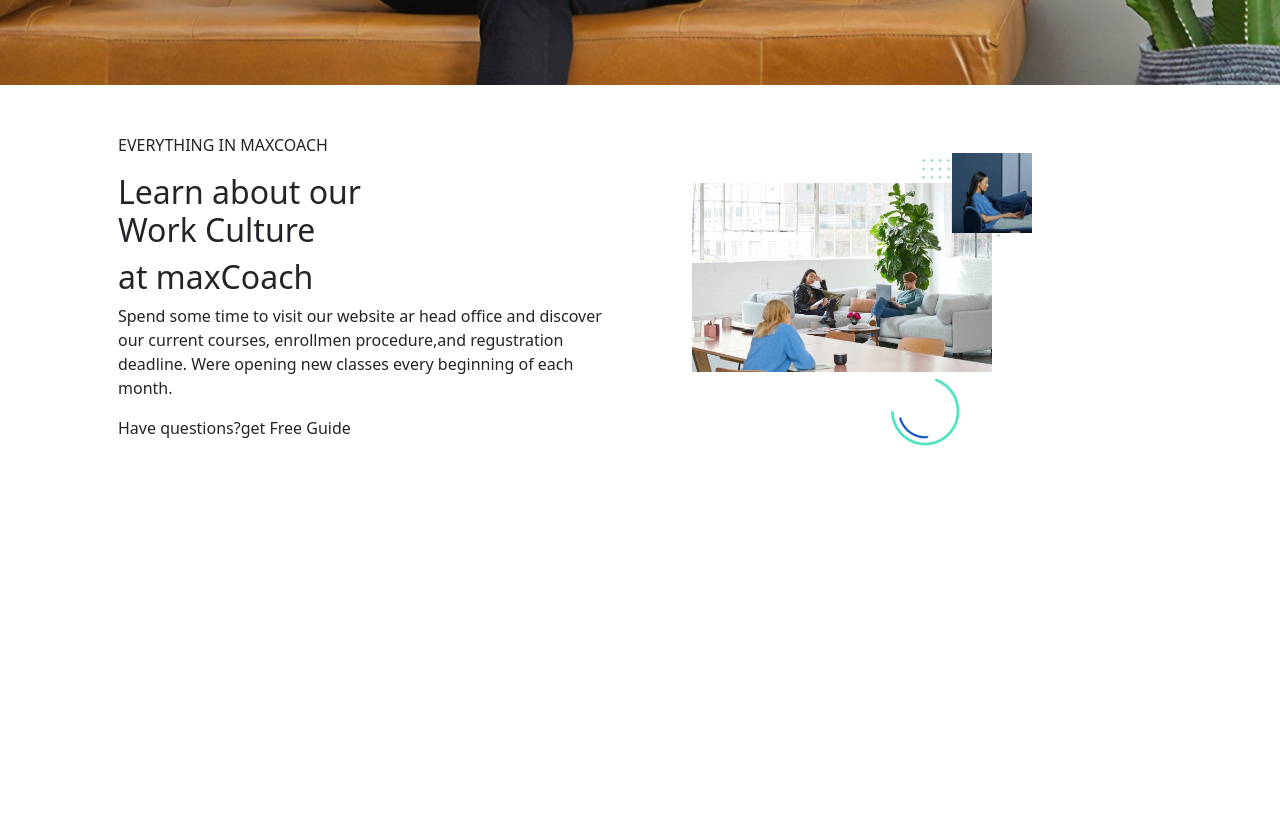
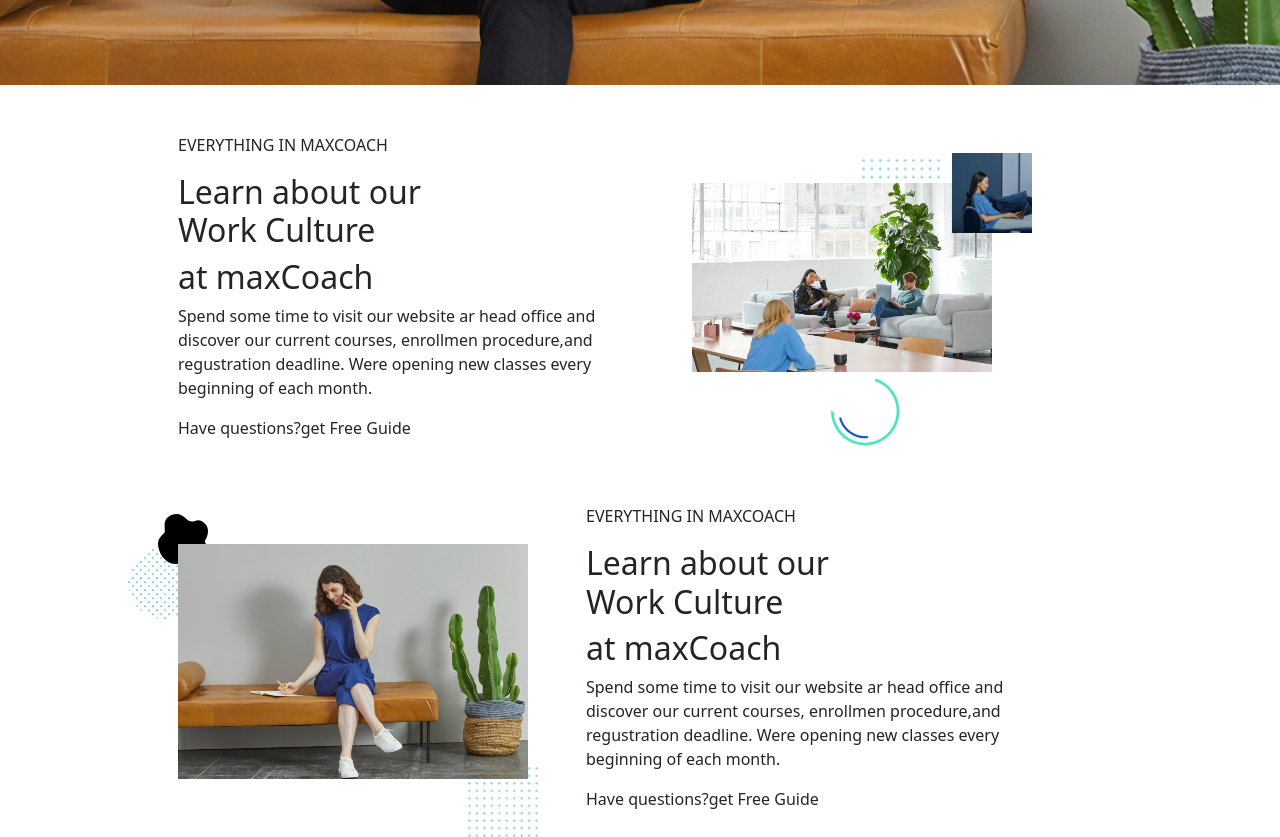
Before and after one commit to Sara-Barbi/proj-html-vuejs, a Vue app: page / in a window 1280 px wide. Shown: the part 580-1417 px from the top of the page. Before the commit the page ends 1036 px from the top, so only its background shows below. Built offline with nearby package versions, Linux system fonts and the light colour scheme.

Commit message:
1 parte main

```diff
--- a/src/components/MAIN.vue
+++ b/src/components/MAIN.vue
@@ -1,20 +1,36 @@
 <template>
   <div class="main">
-    <div class="container">
-      <div class="row mt-5">
-        <div class="col-6  ps-5 ">
+    <div class="containerr">
+      <div class="row mt-5 justify-content-center">
+        <div class="col-5  ps-5 ">
           <p>EVERYTHING IN MAXCOACH</p>
           <h2>Learn about our <h2 class="thinH2">Work Culture</h2>at maxCoach</h2>
           <p>Spend some time to visit our website ar head office and discover our current courses, enrollmen procedure,and regustration deadline. Were opening new classes every beginning of each month.</p>
           <p>Have questions?get Free Guide</p>
         </div>
-        <div class="col-6">
+        <div class="col-5">
           <img class='imgPrinc' src="../assets/image/stock-full-hd-10-ohki1ayywq3cqutettrncduujpoaorifqu4relt2ts.jpg" alt="">
           <img class='imgTop' src="../assets/image/about-us-01-ohkia3qg98rq9vg3s0mn2hkflr1migdqdw370qnegc.jpg" alt="">
           <img class='pattern' src="../assets/image/maxcoach-shape-07-100x100.png" alt="">
           <img class='circle' src="../assets/image/maxcoach-shape-02.png" alt="">
 
+        </div>
+      </div>
+      <div class="row mt-5">
 
+        <div class="col-5">
+          <img class='imgYou' src="../assets/image/stock-full-hd-11-670x450.jpg" alt="">
+          <img src="../assets/image/maxcoach-shape-05-150x150.png" alt="" class='romboPoints'>
+          <img src="../assets/image/svg-0.svg" alt="" class='svgIMG'>
+          <img class='patternPoints' src="../assets/image/maxcoach-shape-07-100x100.png" alt="">
+
+
+        </div>
+        <div class="col-5  ps-5 ">
+          <p>EVERYTHING IN MAXCOACH</p>
+          <h2>Learn about our <h2 class="thinH2">Work Culture</h2>at maxCoach</h2>
+          <p>Spend some time to visit our website ar head office and discover our current courses, enrollmen procedure,and regustration deadline. Were opening new classes every beginning of each month.</p>
+          <p>Have questions?get Free Guide</p>
         </div>
       </div>
     </div>
@@ -47,6 +63,12 @@ export default {
 <style scoped lang="scss">
   @import url("https://cdn.jsdelivr.net/npm/bootstrap-icons@1.8.0/font/bootstrap-icons.css");
   @import '../assets/style/variables.scss';
+
+  .containerr{
+    max-width: 1200px;
+    margin: 0 auto;
+  }
+
   div{
 
     position: relative;
@@ -83,6 +105,37 @@ export default {
 
     }
   }
+  div{
+    position: relative;
+    .imgYou{
+      position: absolute;
+      width: 350px;
+      top: 40px;
+      right: 10px;
+      z-index: 1;
+    }
+    .svgIMG{
+      position: absolute;
+      width: 50px;
+      top: 10px ;
+      right: 330px ;
+      filter: brightness(50%);
+
+    }
+    .romboPoints{
+      position: absolute;
+      width: 70px;
+      top: 45px;
+      right: 340px;
+
+    }
+    .patternPoints{
+       position: absolute;
+       width: 70px;
+       bottom: -10px;
+       right: 0;
+    }
+  }
 
 
 </style>
```
Also changed, not shown: src/assets/image/svg-0.svg (added), src/assets/image/svg-1.svg (added).
